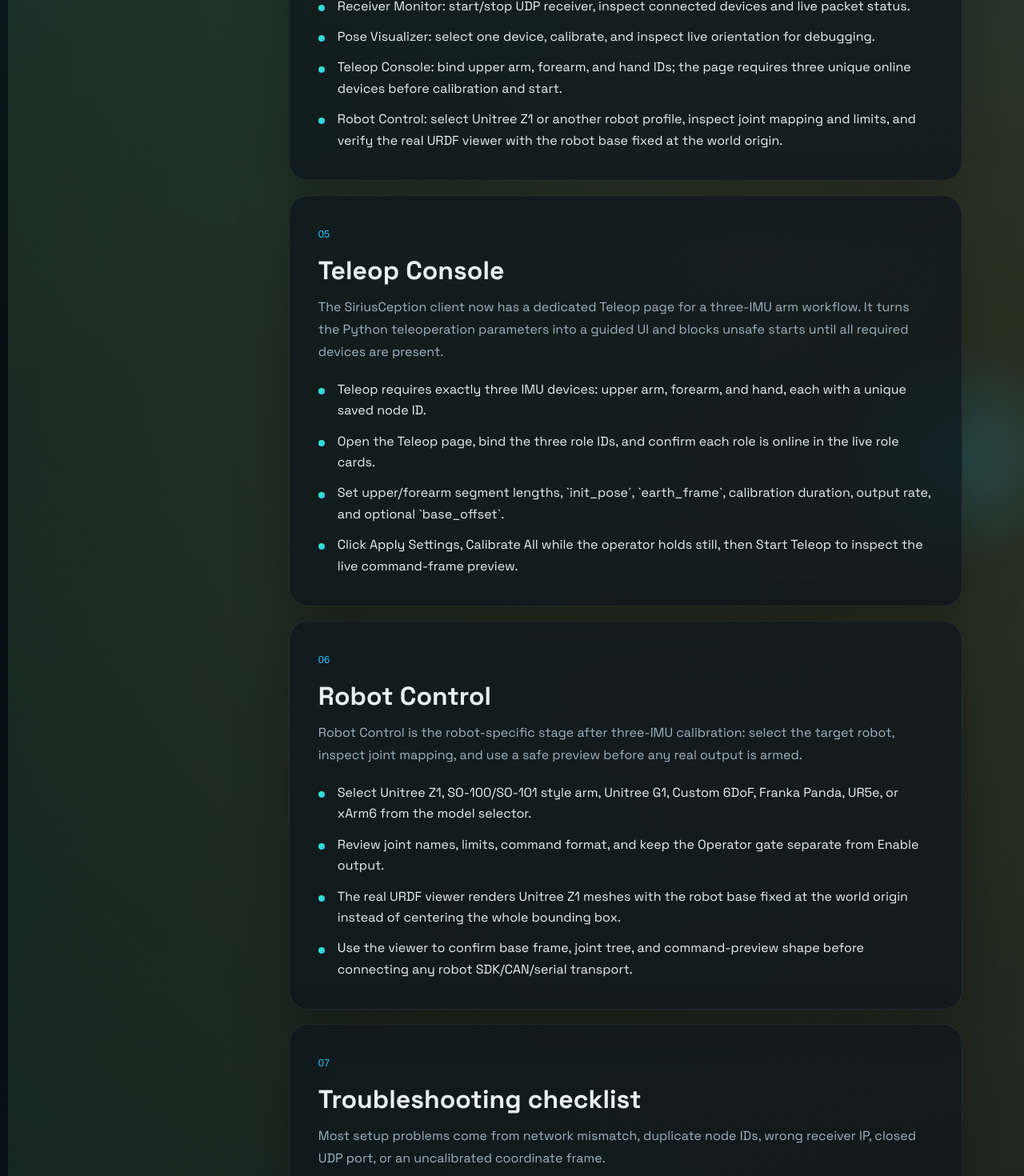
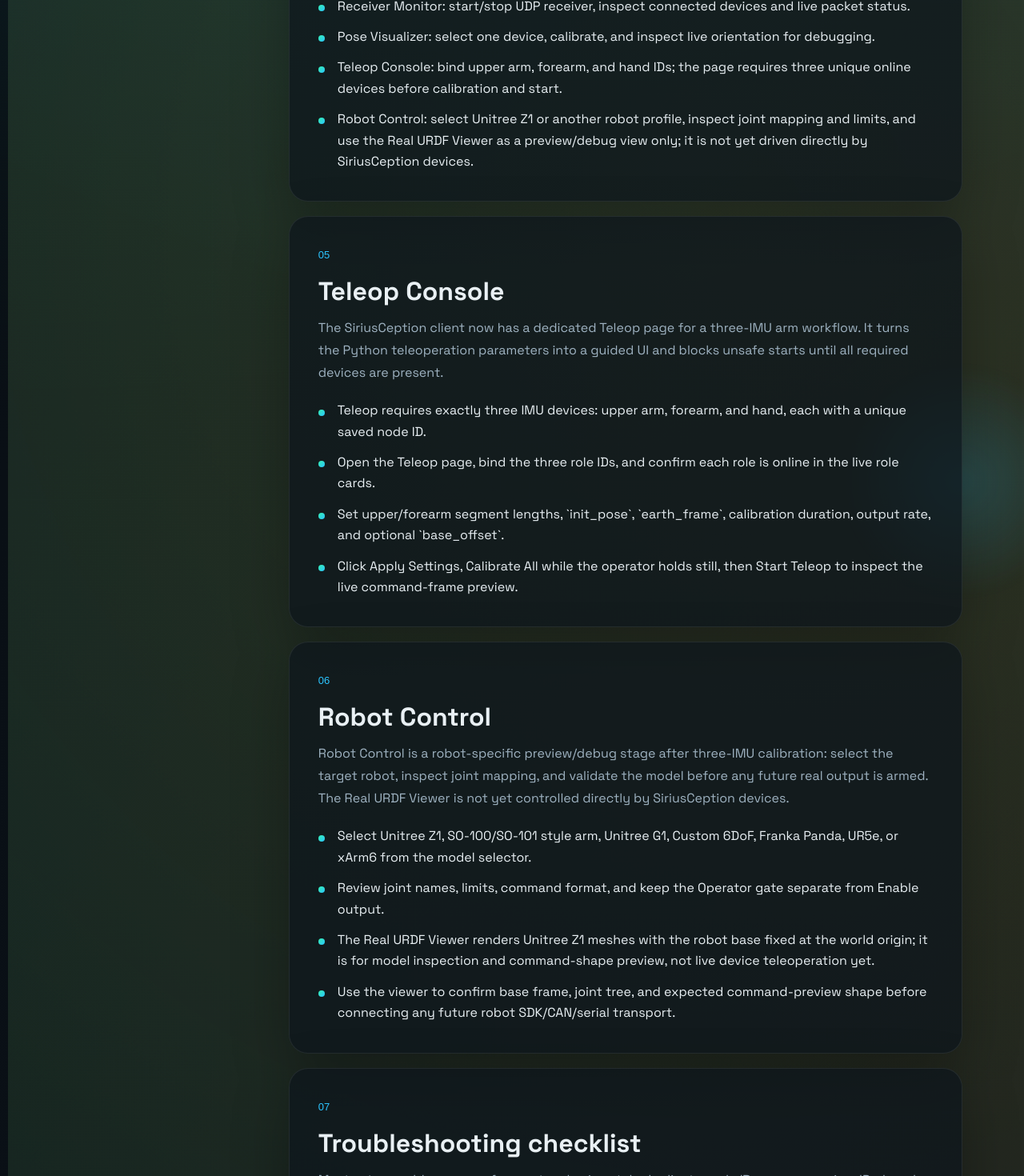
Before and after one commit to Knightsll/SiriusCeption-Web, a Next.js app: page /docs in a window 1280 px wide. Shown: the part 2400-3870 px from the top of the page at 80% size. Built offline with nearby package versions, Linux system fonts and the light colour scheme; a web font is replaced by a local one.

Commit message:
Clarify URDF viewer preview limitations

```diff
--- a/app/docs/page.tsx
+++ b/app/docs/page.tsx
@@ -61,7 +61,7 @@
           "Receiver Monitor: start/stop UDP receiver, inspect connected devices and live packet status.",
           "Pose Visualizer: select one device, calibrate, and inspect live orientation for debugging.",
           "Teleop Console: bind upper arm, forearm, and hand IDs; the page requires three unique online devices before calibration and start.",
-          "Robot Control: select Unitree Z1 or another robot profile, inspect joint mapping and limits, and verify the real URDF viewer with the robot base fixed at the world origin."
+          "Robot Control: select Unitree Z1 or another robot profile, inspect joint mapping and limits, and use the Real URDF Viewer as a preview/debug view only; it is not yet driven directly by SiriusCeption devices."
         ]
       },
       {
@@ -82,12 +82,12 @@
         label: "06",
         title: "Robot Control",
         lead:
-          "Robot Control is the robot-specific stage after three-IMU calibration: select the target robot, inspect joint mapping, and use a safe preview before any real output is armed.",
+          "Robot Control is a robot-specific preview/debug stage after three-IMU calibration: select the target robot, inspect joint mapping, and validate the model before any future real output is armed. The Real URDF Viewer is not yet controlled directly by SiriusCeption devices.",
         items: [
           "Select Unitree Z1, SO-100/SO-101 style arm, Unitree G1, Custom 6DoF, Franka Panda, UR5e, or xArm6 from the model selector.",
           "Review joint names, limits, command format, and keep the Operator gate separate from Enable output.",
-          "The real URDF viewer renders Unitree Z1 meshes with the robot base fixed at the world origin instead of centering the whole bounding box.",
-          "Use the viewer to confirm base frame, joint tree, and command-preview shape before connecting any robot SDK/CAN/serial transport."
+          "The Real URDF Viewer renders Unitree Z1 meshes with the robot base fixed at the world origin; it is for model inspection and command-shape preview, not live device teleoperation yet.",
+          "Use the viewer to confirm base frame, joint tree, and expected command-preview shape before connecting any future robot SDK/CAN/serial transport."
         ]
       },
       {
@@ -176,7 +176,7 @@
           "Receiver Monitor：启动/停止 UDP 接收端，查看在线设备和实时数据包状态。",
           "Pose Visualizer：选择单个设备、执行校准、查看实时姿态，用于调试。",
           "Teleop Console：绑定上臂、前臂、手部 ID；必须三个唯一设备都在线后才能标定和启动。",
-          "Robot Control：选择 Unitree Z1 或其他机器人模型，检查关节映射和限位，并确认真实 URDF 视图中机器人底座固定在世界原点。"
+          "Robot Control：选择 Unitree Z1 或其他机器人模型，检查关节映射和限位；Real URDF Viewer 目前只作为预览/调试视图，并不能直接由 SiriusCeption 设备驱动遥操作。"
         ]
       },
       {
@@ -197,12 +197,12 @@
         label: "06",
         title: "机器人控制",
         lead:
-          "Robot Control 是三 IMU 标定之后的机器人专用阶段：选择目标机器人、检查关节映射，并在任何真实输出使能前使用安全预览。",
+          "Robot Control 是三 IMU 标定之后的机器人预览/调试阶段：选择目标机器人、检查关节映射，并在未来接入真实输出前验证模型。Real URDF Viewer 目前还不能直接由 SiriusCeption 设备控制。",
         items: [
           "可在模型选择器中选择 Unitree Z1、SO-100/SO-101、Unitree G1、Custom 6DoF、Franka Panda、UR5e 或 xArm6。",
           "检查关节名称、限位、命令格式，并保持 Operator gate 与 Enable output 分离。",
-          "真实 URDF 视图会渲染 Unitree Z1 mesh，并让机器人底座固定在世界原点，而不是把整个 bounding box 居中。",
-          "连接任何机器人 SDK/CAN/串口传输前，先用该视图确认 base frame、joint tree 和 command preview 形状。"
+          "Real URDF Viewer 会渲染 Unitree Z1 mesh，并让机器人底座固定在世界原点；它目前用于模型检查和命令形状预览，不是实时设备遥操作。",
+          "连接任何未来机器人 SDK/CAN/串口传输前，先用该视图确认 base frame、joint tree 和预期 command preview 形状。"
         ]
       },
       {
```
